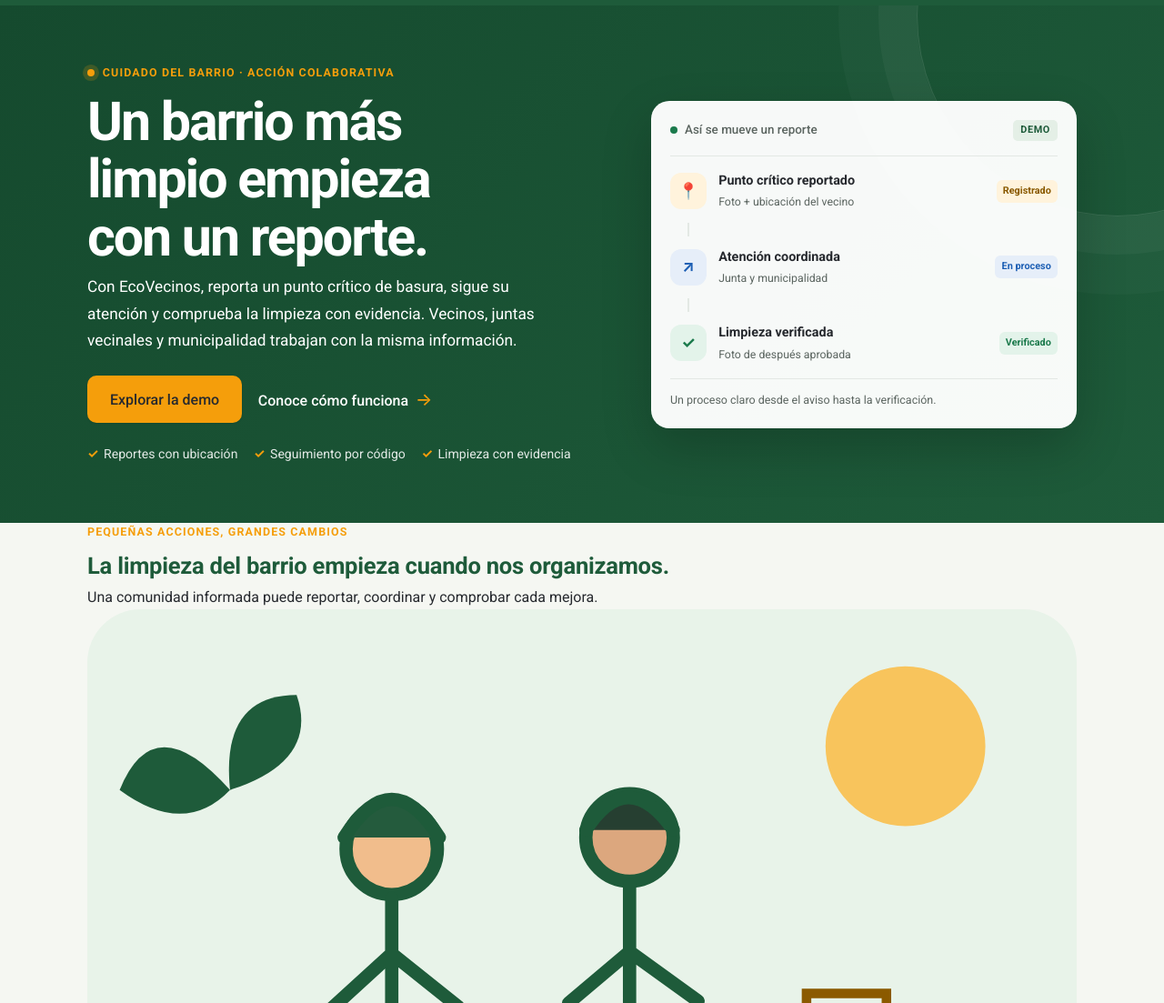
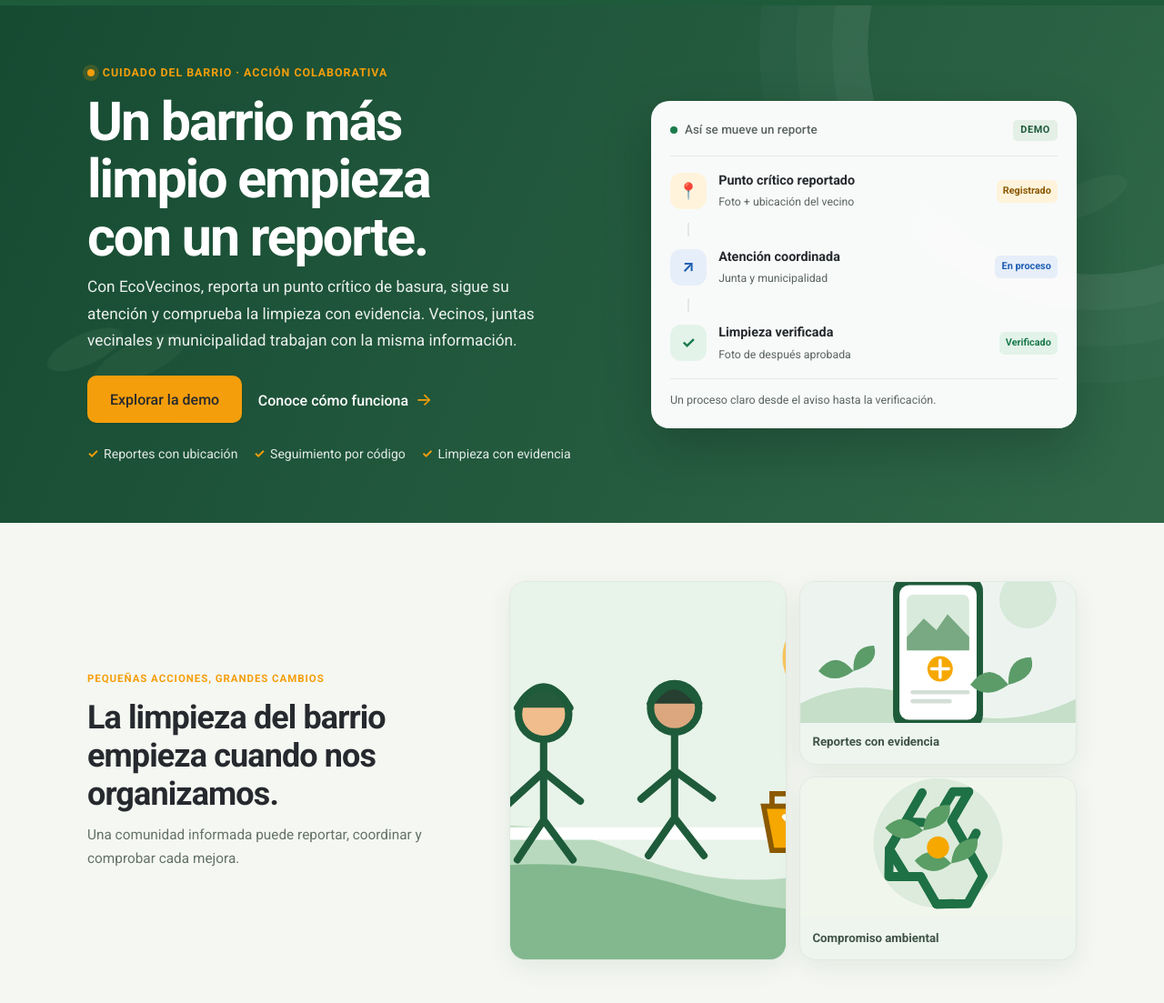
Before and after one commit to jeysoncamarab-ux/ecovecinos-final, a plain HTML site: page pages/index.html in a window 1280 px wide. Shown: the part 59-1162 px from the top of the page at 91% size. Drawn offline with nearby package versions, Linux system fonts and the light colour scheme.

Commit message:
Polish landing visual style with leaf texture and muted supporting text

```diff
--- a/css/landing.css
+++ b/css/landing.css
@@ -83,3 +83,124 @@ body.listo .hero-visual.anima { animation-delay: .2s; }
   .visual-report-icon { width: 36px; height: 36px; }
   .visual-state { grid-column: 2; justify-self: start; }
 }
+
+
+/* Ajustes visuales: textura orgánica, ilustraciones y jerarquía tipográfica. */
+.hero {
+  background-image:
+    linear-gradient(112deg, rgba(13, 68, 42, .96), rgba(30, 91, 58, .92)),
+    url("../assets/landing-hojas.svg");
+  background-size: cover, 900px auto;
+  background-position: center, right center;
+  background-repeat: no-repeat, repeat;
+}
+.hero::before {
+  content: "";
+  position: absolute;
+  inset: 0;
+  pointer-events: none;
+  opacity: .22;
+  background:
+    radial-gradient(ellipse 90px 34px at 8% 26%, rgba(190,225,185,.32) 0 48%, transparent 51%),
+    radial-gradient(ellipse 110px 38px at 12% 32%, rgba(190,225,185,.22) 0 48%, transparent 51%),
+    radial-gradient(ellipse 95px 35px at 92% 78%, rgba(190,225,185,.24) 0 48%, transparent 51%);
+  transform: rotate(-24deg);
+}
+.hero::after {
+  width: 500px;
+  height: 500px;
+  right: -175px;
+  top: -205px;
+  border-color: rgba(255,255,255,.10);
+  box-shadow: 0 0 0 38px rgba(255,255,255,.035), 0 0 0 78px rgba(255,255,255,.025), 0 0 0 118px rgba(255,255,255,.018);
+}
+.hero-copy, .hero-visual { z-index: 2; }
+.hero-lead { color: rgba(255,255,255,.91); }
+.hero-eyebrow { letter-spacing: .075em; }
+.visual-story {
+  display: grid;
+  gap: 1.4rem;
+  align-items: center;
+  padding-block: clamp(2.5rem, 5vw, 4.5rem);
+}
+.visual-story-copy { max-width: 440px; }
+.visual-story-copy h2 {
+  max-width: 16ch;
+  margin: 0 0 .65rem;
+  color: var(--color-text-main);
+  font-size: clamp(1.65rem, 3vw, 2.25rem);
+  line-height: 1.18;
+  letter-spacing: -.025em;
+}
+.visual-story-copy > p:last-child {
+  max-width: 48ch;
+  color: #647268;
+  font-size: .96rem;
+  line-height: 1.7;
+}
+.visual-story-grid {
+  display: grid;
+  grid-template-columns: 1fr 1fr;
+  grid-template-rows: auto auto;
+  gap: .85rem;
+}
+.story-image {
+  position: relative;
+  min-width: 0;
+  margin: 0;
+  overflow: hidden;
+  border: 1px solid #e0e9e1;
+  border-radius: 18px;
+  background: #eef5ef;
+  box-shadow: 0 8px 26px rgba(31, 75, 47, .08);
+}
+.story-image img {
+  display: block;
+  width: 100%;
+  height: 155px;
+  object-fit: cover;
+  transition: transform .35s ease;
+}
+.story-image:hover img { transform: scale(1.035); }
+.story-image figcaption {
+  padding: .7rem .85rem .8rem;
+  color: #405448;
+  font-size: .83rem;
+  font-weight: 700;
+}
+.story-image-main { grid-row: span 2; }
+.story-image-main img { height: 100%; min-height: 330px; }
+.section-heading .text-muted {
+  color: #69776e;
+  font-size: .94rem;
+}
+.how-card p, .role-card p {
+  color: #66746b;
+}
+.section-kicker {
+  font-size: .72rem;
+  letter-spacing: .08em;
+}
+.impact-band {
+  position: relative;
+  overflow: hidden;
+  background-color: #eaf3e9;
+  background-image: url("../assets/landing-hojas.svg");
+  background-size: 560px auto;
+  background-position: right center;
+  background-repeat: no-repeat;
+}
+.impact-content > p { color: #56685c; }
+.footer-small { color: rgba(255,255,255,.72); }
+@media (min-width: 768px) {
+  .visual-story { grid-template-columns: .8fr 1.2fr; gap: 3rem; }
+}
+@media (max-width: 767px) {
+  .visual-story { padding-block: 2.5rem; }
+  .visual-story-grid { gap: .6rem; }
+  .story-image img { height: 125px; }
+  .story-image-main img { min-height: 260px; }
+}
+@media (prefers-reduced-motion: reduce) {
+  .story-image img { transition: none; }
+}
```
